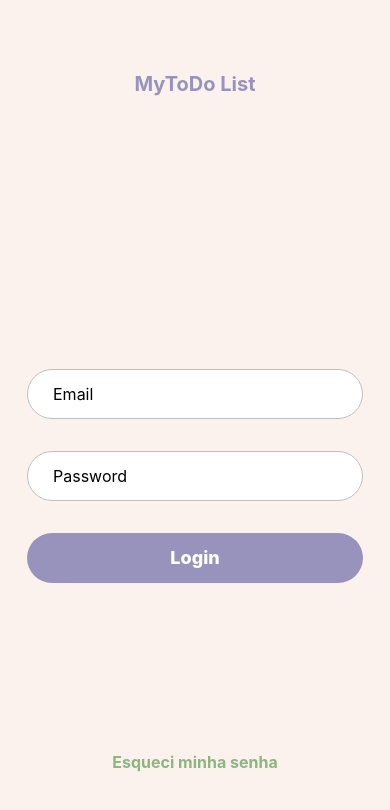
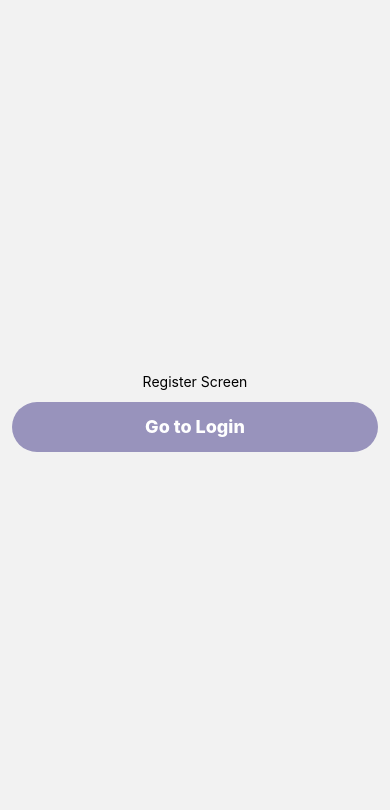
Before and after one commit to fllaviacorreia/mytodo-list, a React Native app: screen / in a window 390 px wide. Shown: the top 810 px of the page. Built offline with nearby package versions, Linux system fonts and the light colour scheme.

Commit message:
alter calls to async and context

```diff
--- a/src/context/AuthContext.tsx
+++ b/src/context/AuthContext.tsx
@@ -1,10 +1,12 @@
 import AsyncStorage from "@react-native-async-storage/async-storage";
 import React, { createContext, useContext, useEffect, useState } from "react";
 import { Alert } from "react-native";
+import { set } from "zod";
 
 // Definindo a interface para o contexto de autenticação
 type AuthContextType = {
   isAuthenticated: boolean;
+  isFirstAccess: boolean;
   keepConnected: boolean;
   user: { name: string; email: string; password: string };
   login: (email: string, password: string, keepConnected: boolean) => Promise<void>;
@@ -16,6 +18,7 @@ type AuthContextType = {
 // Criando o contexto com valores padrão
 const AuthContext = createContext<AuthContextType>({
   isAuthenticated: false,
+  isFirstAccess: false,
   keepConnected: false,
   user: { name: '', email: '', password: '' },
   login: async () => {},
@@ -28,7 +31,7 @@ function AuthProvider({ children }: any) {
   const [isAuthenticated, setIsAuthenticated] = useState(false);
   const [keepConnected, setKeepConnected] = useState(false);
   const [user, setUser] = useState({ name: '', email: '', password: '' });
-
+  const [isFirstAccess, setIsFirstAccess] = useState(false);
   // Função para carregar os dados do AsyncStorage
   const loadStoredData = async () => {
     try {
@@ -38,8 +41,12 @@ function AuthProvider({ children }: any) {
       if (storedUser) {
         setUser(JSON.parse(storedUser));
         setKeepConnected(storedKeepConnected === 'true');
-        setIsAuthenticated(true);
+        setIsAuthenticated(keepConnected);
+        setIsFirstAccess(false);
+      }else{
+        setIsFirstAccess(true);
       }
+
     } catch (error) {
       console.error("Erro ao carregar os dados do AsyncStorage:", error);
     }
@@ -53,15 +60,20 @@ function AuthProvider({ children }: any) {
   // Função de login
   const login = async (email: string, password: string, keepConnected: boolean) => {
     if (email && password) {
-      const fakeUser = { name: 'Usuário Teste', email, password };
+      try {
+       const userStoraged = await AsyncStorage.getItem('@mytodo-user');
 
-      try {
-        await AsyncStorage.setItem('@mytodo-user', JSON.stringify(fakeUser));
-        await AsyncStorage.setItem('@mytodo-keepConnected', keepConnected.toString());
-
-        setUser(fakeUser);
-        setKeepConnected(keepConnected);
-        setIsAuthenticated(true);
+        if (userStoraged) {
+          const user = JSON.parse(userStoraged);
+          if (user.email === email && user.password === password) {
+            setUser(user);
+            setIsAuthenticated(true);
+            setKeepConnected(keepConnected);
+            await AsyncStorage.setItem('@mytodo-keepConnected', keepConnected.toString());
+          } else {
+            Alert.alert("Login", "Email ou senha inválidos.");
+          }
+        }
       } catch (error) {
         console.error("Erro ao salvar os dados no AsyncStorage:", error);
       }
@@ -89,12 +101,12 @@ function AuthProvider({ children }: any) {
   // Função de logout
   const logout = async () => {
     try {
-      await AsyncStorage.removeItem('@mytodo-user');
       await AsyncStorage.removeItem('@mytodo-keepConnected');
-
       setIsAuthenticated(false);
       setUser({ name: '', email: '', password: '' });
       setKeepConnected(false);
+
+      console.log("Logout efetuado com sucesso!");
     } catch (error) {
       console.error("Erro ao remover os dados do AsyncStorage:", error);
     }
@@ -114,7 +126,8 @@ function AuthProvider({ children }: any) {
           Alert.alert("Recuperação de conta", "E-mail não encontrado.");
         }
       } else {
-        Alert.alert("Recuperação de conta", "Nenhum usuário registrado.");
+        Alert.alert("Recuperação de conta", "Nenhum usuário registrado. Por favor, registre-se primeiro.");
+        setIsFirstAccess(true);
       }
     } catch (error) {
       Alert.alert("Recuperação de conta", "Erro ao tentar recuperar a senha: " + error);
@@ -125,6 +138,7 @@ function AuthProvider({ children }: any) {
     <AuthContext.Provider
       value={{
         isAuthenticated,
+        isFirstAccess,
         keepConnected,
         user,
         login,
--- a/src/navigation/AppNavigation.tsx
+++ b/src/navigation/AppNavigation.tsx
@@ -5,13 +5,14 @@ import { Tabs } from "./BottomNavigation";
 
 // SCREENS
 import LoginScreen from "@/screens/login/LoginScreen";
-import AsyncStorage from "@react-native-async-storage/async-storage";
-import ForgotPasswordScreen from "@/screens/ForgotPasswordScreen";
-import { useEffect, useState } from "react";
+import ForgotPasswordScreen from "@/screens/forgotPassword/ForgotPasswordScreen";
+import RegisterScreen from "@/screens/register/RegisterScreen";
+import { useAuth } from "@/context/AuthContext";
 
 export type RoutesParamList = {
   Login: undefined;
   ForgotPassword: undefined;
+  Register: undefined;
   Home: undefined;
   NewTask: undefined;
   EditTask: undefined;
@@ -24,40 +25,19 @@ const Stack = createNativeStackNavigator();
 
 
 export default function AppNavigation() {
-  const [session, setSession] = useState<string | null>(null);
-  const [loading, setLoading] = useState(true);
-
-  // Função para carregar a sessão
-  useEffect(() => {
-    const loadSession = async () => {
-      try {
-        const storedSession = await AsyncStorage.getItem('mytodo-session');
-        setSession(storedSession);
-      } catch (error) {
-        console.error('Failed to load session:', error);
-      } finally {
-        setLoading(false); // Conclui o carregamento
-      }
-    };
-
-    loadSession(); // Chama a função para carregar a sessão
-  }, []);
-
-  // Enquanto estiver carregando, pode exibir um spinner ou algo assim
-  if (loading) {
-    return null; // Ou um indicador de carregamento (ex: <ActivityIndicator />)
-  }
+  const {isAuthenticated, isFirstAccess} = useAuth();
 
   return (
     <NavigationContainer>
-      {session ?
+      {isAuthenticated ?
        ( <Stack.Navigator initialRouteName="Home">
           <Stack.Screen name="Home" component={Tabs} options={{ headerShown: false }} />
         </Stack.Navigator>)
         :
-        (<Stack.Navigator initialRouteName="Login">
+        (<Stack.Navigator initialRouteName={isFirstAccess ? "Login" : "Register"}>
           <Stack.Screen name="Login" component={LoginScreen} options={{ headerShown: false }} />
           <Stack.Screen name="ForgotPassword" component={ForgotPasswordScreen} options={{ headerShown: false }} />
+          <Stack.Screen name="Register" component={RegisterScreen} options={{ headerShown: false }} />
         </Stack.Navigator>)
       }
     </NavigationContainer>
--- a/src/screens/ProfileScreen.tsx
+++ b/src/screens/ProfileScreen.tsx
@@ -2,27 +2,18 @@ import * as React from 'react';
 import { View, Text } from 'react-native';
 import { NativeStackNavigationProp } from '@react-navigation/native-stack';
 import { RoutesParamList } from '../navigation/AppNavigation';
-import { CommonActions, useNavigation } from '@react-navigation/native';
 import theme from 'theme';
 import Button from '@/components/buttons/button';
-import AsyncStorage from '@react-native-async-storage/async-storage';
+import { useAuth } from '@/context/AuthContext';
 
 type profileScreenProp = NativeStackNavigationProp<RoutesParamList, "Profile">;
 
 export default function ProfileScreen() {
-    const navigation = useNavigation<profileScreenProp>();
+    const authContext = useAuth();
     const handleLogout = async () => {
       try {
         // Remove a sessão do AsyncStorage
-        await AsyncStorage.removeItem('mytodo-session');
-
-        // Reseta a pilha de navegação e navega para a tela de Login
-        navigation.dispatch(
-          CommonActions.reset({
-            index: 0,
-            routes: [{ name: 'Login' }],
-          })
-        );
+        await authContext.logout();
       } catch (error) {
         console.error('Erro ao fazer logout:', error);
       }
@@ -32,7 +23,7 @@ export default function ProfileScreen() {
       <Text>Profile Screen</Text>
       <Button
         className="warning"
-        title="Go to Login"
+        title="Logout"
         onPress={() => handleLogout()}
       />
     </View>
--- a/src/screens/login/LoginScreen.tsx
+++ b/src/screens/login/LoginScreen.tsx
@@ -3,62 +3,42 @@ import { View, Text, Alert } from 'react-native';
 import { NativeStackNavigationProp } from '@react-navigation/native-stack';
 import { RoutesParamList } from '../../navigation/AppNavigation';
 import { useNavigation } from '@react-navigation/native';
-import AsyncStorage from '@react-native-async-storage/async-storage';
 import { Formik } from 'formik';
 import { LoginSchema } from '@/validates/login';
 import Button from '@/components/buttons/button';
 import Input from '@/components/inputs/input';
 import { styles } from './styles';
+import { useAuth } from '@/context/AuthContext';
+import Checkbox from '@/components/checkbox';
 
 type LoginScreenProp = NativeStackNavigationProp<RoutesParamList, "Login">;
 
 export default function LoginScreen() {
   const navigation = useNavigation<LoginScreenProp>();
-  // const { signIn } = React.useContext(AuthContext);
+  const authContext = useAuth();
 
-const storeData = async (value: { email: string; password: string }) => {
-  try {
-    // Tenta buscar o perfil armazenado
-    const profileData = await AsyncStorage.getItem('mytodo-profile');
-    const parsedProfile = profileData ? JSON.parse(profileData) : null;
-
-    // Verifica se existe um perfil armazenado
-    if (parsedProfile) {
-      if (parsedProfile.email === value.email) {
-        // Se o e-mail corresponde, armazena a sessão
-        await AsyncStorage.setItem('mytodo-session', JSON.stringify(value));
-        navigation.navigate('Home'); // Navegar para Home se tudo estiver certo
-      } else {
-        // Caso o e-mail não bata, mostra um alerta
-        Alert.alert("Erro", "E-mail não encontrado no perfil.");
-      }
-    } else {
-      // Caso nenhum perfil exista, cria um novo perfil e armazena a sessão
-      await AsyncStorage.setItem('mytodo-profile', JSON.stringify(value));
-      await AsyncStorage.setItem('mytodo-session', JSON.stringify(value));
-      navigation.navigate('Home'); // Navegar para Home após salvar o perfil
+  const storeData = async (value: { email: string; password: string, keepConnected: boolean }) => {
+    try {
+      await authContext.login(value.email, value.password, value.keepConnected);
+    } catch (e) {
+      console.error('Error storing data', e);
+      Alert.alert("Erro", "Ocorreu um erro ao verificar ou salvar o perfil.");
     }
-  } catch (e) {
-    // Erro ao salvar ou verificar o perfil
-    console.error('Error storing data', e);
-    Alert.alert("Erro", "Ocorreu um erro ao verificar ou salvar o perfil.");
-  }
-};
+  };
 
 
   return (
     <View style={styles.container}>
-            <Text style={styles.title}>MyToDo List</Text>
       <Formik
-        initialValues={{ email: '', password: '' }}
+        initialValues={{ email: '', password: '', keepConnected: false }}
         validationSchema={LoginSchema}
         onSubmit={async (values) => {
           await storeData(values); // Save session data
-          navigation.navigate('Home'); // Navigate to Home screen
         }}
       >
         {({ handleChange, handleBlur, handleSubmit, values, errors, touched, setFieldValue }) => (
           <View style={styles.form}>
+            <Text style={styles.title}>MyToDo List</Text>
             <Input
               placeholder="Email"
               onChangeText={handleChange('email')}
@@ -75,12 +55,25 @@ const storeData = async (value: { email: string; password: string }) => {
               error={touched.password ? errors.password : ""}
             />
 
-            <Button className='primary' title="Login" onPress={handleSubmit as any} />
+            <Button
+              className='primary'
+              title="Login"
+              onPress={handleSubmit as any}
+            />
+            <Checkbox
+              title="Mantenha-me conectado"
+              value={values.keepConnected}
+              onValueChange={(value) => setFieldValue('keepConnected', value)} />
           </View>
         )}
       </Formik>
+
       <View style={styles.linkContainer}>
-        <Text style={styles.link}>Esqueci minha senha</Text>
+        <Button
+          className='transparent'
+          title="Esqueci minha senha"
+          onPress={() => navigation.navigate('ForgotPassword')} />
+        {/* <Button className='warning' title="Criar conta" onPress={() => navigation.navigate('Register')} /> */}
       </View>
     </View>
   );
```
